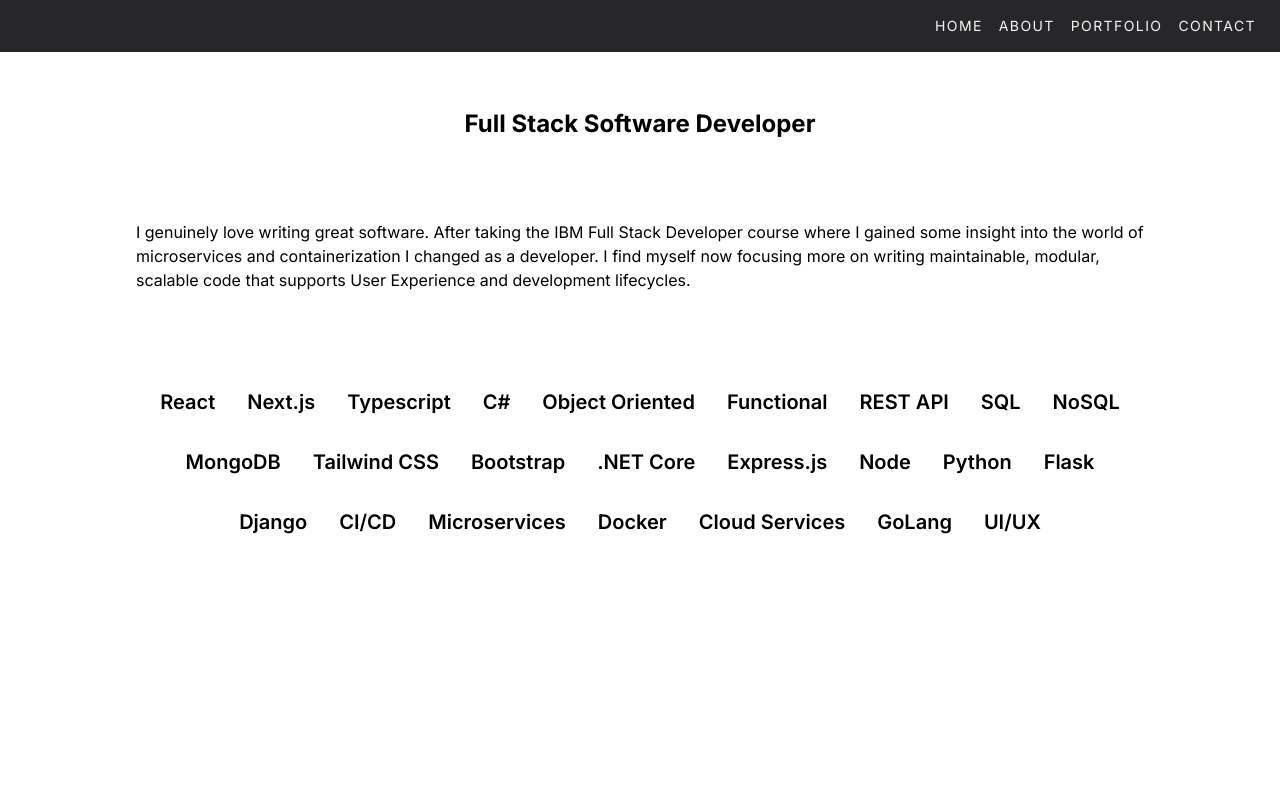
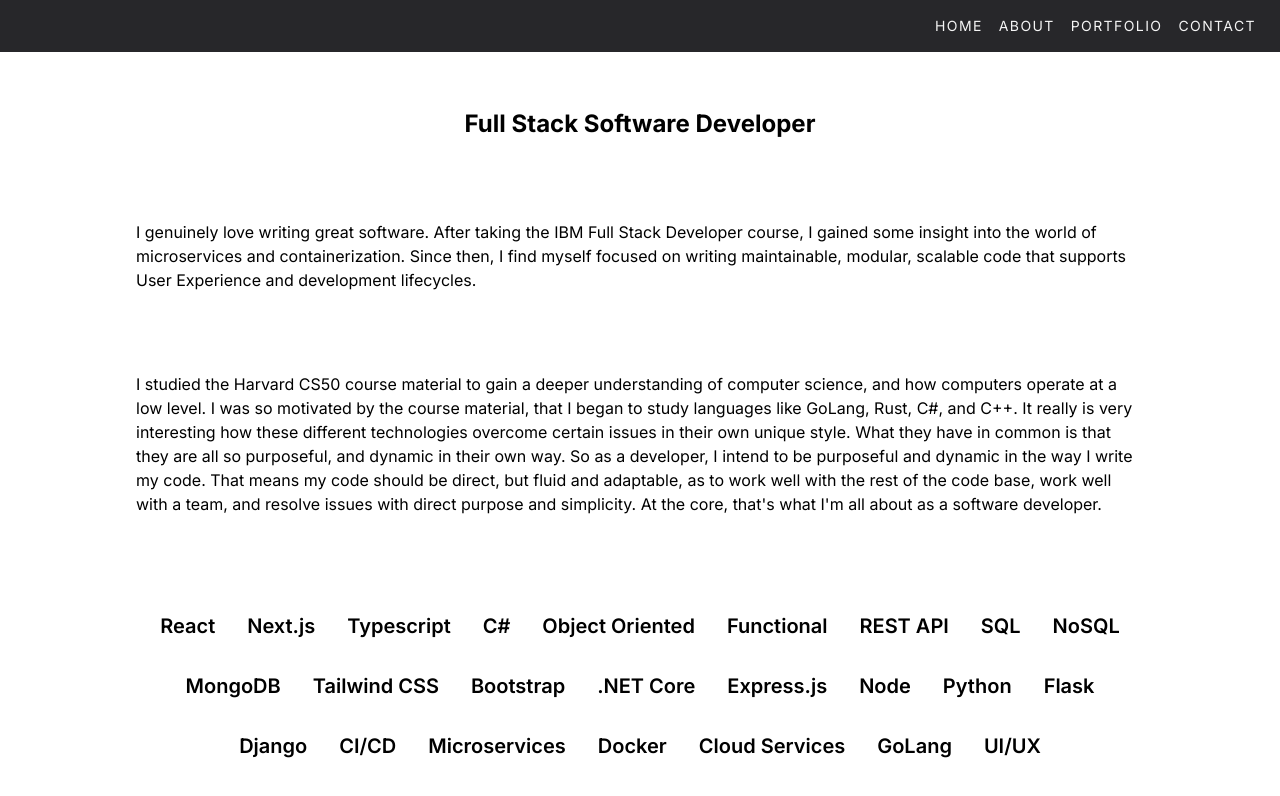
Before and after one commit to RMarmolejo90/Rich-Marmolejo, a Next.js app: page /about in a window 1280 px wide. Shown: the top 796 px of the page. Built offline with nearby package versions, Linux system fonts and the light colour scheme.

Commit message:
updated the about

```diff
--- a/app/about/page.tsx
+++ b/app/about/page.tsx
@@ -4,7 +4,10 @@ const About = () => {
   return (
     <div className='p-4 mx-4 lg:mx-20 md:mx-10 flex flex-col items-center justify-center'>
       <h1 className='md:p-10 p-4 font-bold text-2xl'>Full Stack Software Developer</h1>
-      <p className='md:p-10 p-4'>I genuinely love writing great software. After taking the IBM Full Stack Developer course where I gained some insight into the world of microservices and containerization I changed as a developer. I find myself now focusing more on writing maintainable, modular, scalable code that supports User Experience and development lifecycles.</p>
+      <p className='md:p-10 p-4'>I genuinely love writing great software. After taking the IBM Full Stack Developer course, I gained some insight into the world of microservices and containerization. Since then, I find myself focused on writing maintainable, modular, scalable code that supports User Experience and development lifecycles.</p>
+
+      <p className='md:p-10 p-4'>I studied the Harvard CS50 course material to gain a deeper understanding of computer science, and how computers operate at a low level. I was so motivated by the course material, that I began to study languages like GoLang, Rust, C#, and C++. It really is very interesting how these different technologies overcome certain issues in their own unique style. What they have in common is that they are all so purposeful, and dynamic in their own way. So as a developer, I intend to be purposeful and dynamic in the way I write my code. That means my code should be direct, but fluid and adaptable, as to work well with the rest of the code base, work well with a team, and resolve issues with direct purpose and simplicity. At the core, that's what I'm all about as a software developer.
+      </p>
 
       <div className='lg:p-10 p-2 flex flex-row flex-wrap items-center justify-center text-xl font-semibold'>
         <h2 className='lg:m-4 m-2'>React</h2>
```
